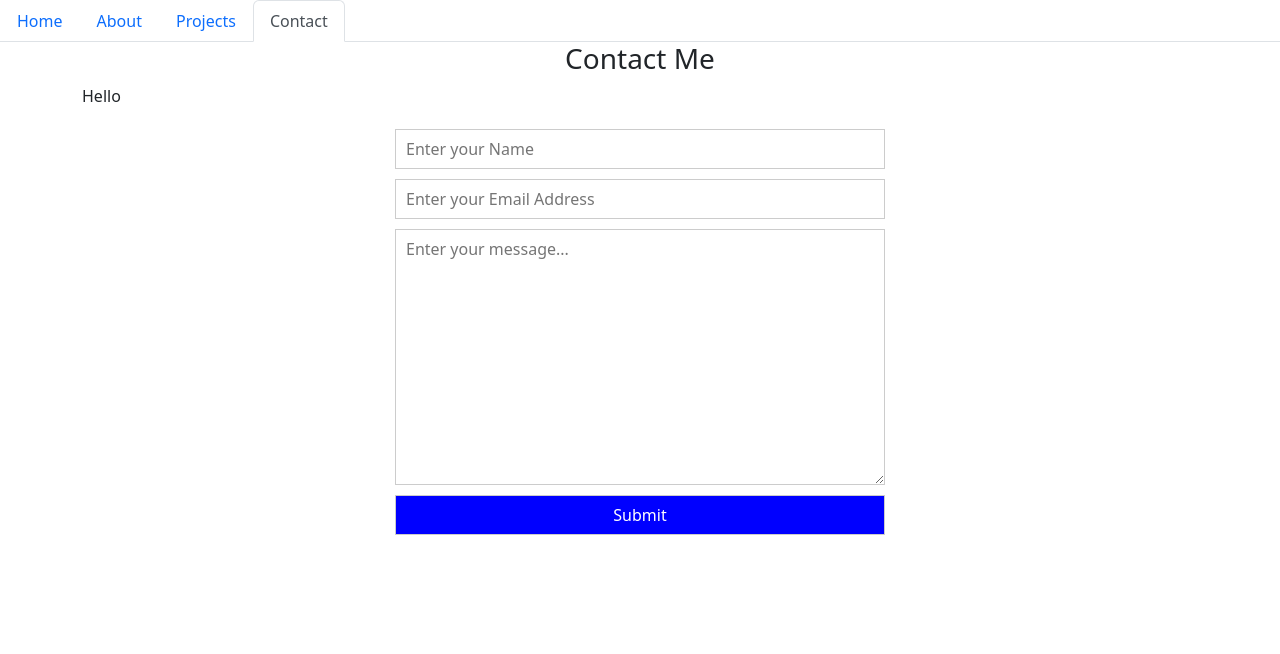
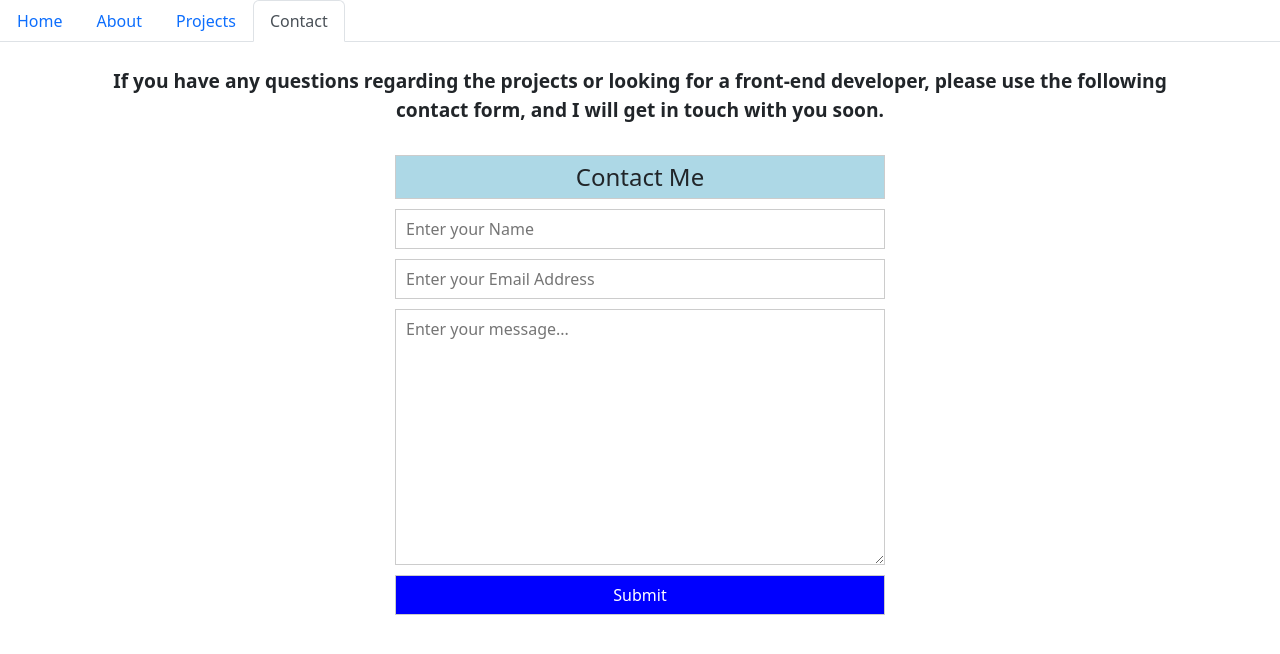
Before and after one commit to JayaPK21/React-Portfolio, a React (Create React App) app in the folder web-portfolio/: page /contact in a window 1280 px wide. Shown: the top 654 px of the page. Built offline with nearby package versions, Linux system fonts and the light colour scheme.

Commit message:
Adds the contact description and some styling to the heading

```diff
--- a/web-portfolio/src/components/Form/index.js
+++ b/web-portfolio/src/components/Form/index.js
@@ -46,10 +46,12 @@ class Form extends Component {
     // Notice how each input has a `value`, `name`, and `onChange` prop
     return (
       <div>
-        <p>
+        {/* <p>
           Hello {this.state.userName} {this.state.email}
-        </p>
+        </p> */}
+
         <form className="form">
+          <h4 style={{backgroundColor: 'lightblue'}}>Contact Me</h4>
           <input
             value={this.state.userName}
             name="userName"
--- a/web-portfolio/src/components/pages/Contact.js
+++ b/web-portfolio/src/components/pages/Contact.js
@@ -2,9 +2,16 @@ import React from 'react';
 import Form from '../Form';
 
 function Contact(props) {
+  const pstyles = {
+    margin: 25,
+    fontSize: 'larger',
+    fontWeight: 'bold'
+  };
+
   return (
-    <div className='container'>
-      <h3 className='text-center'>Contact Me</h3>
+    <div className='container text-center'>
+      <p style={pstyles}>If you have any questions regarding the projects or looking for a front-end developer, please use the following contact form, and I will get in touch with you soon. </p>
+
       <Form />
     </div>
   );
```
